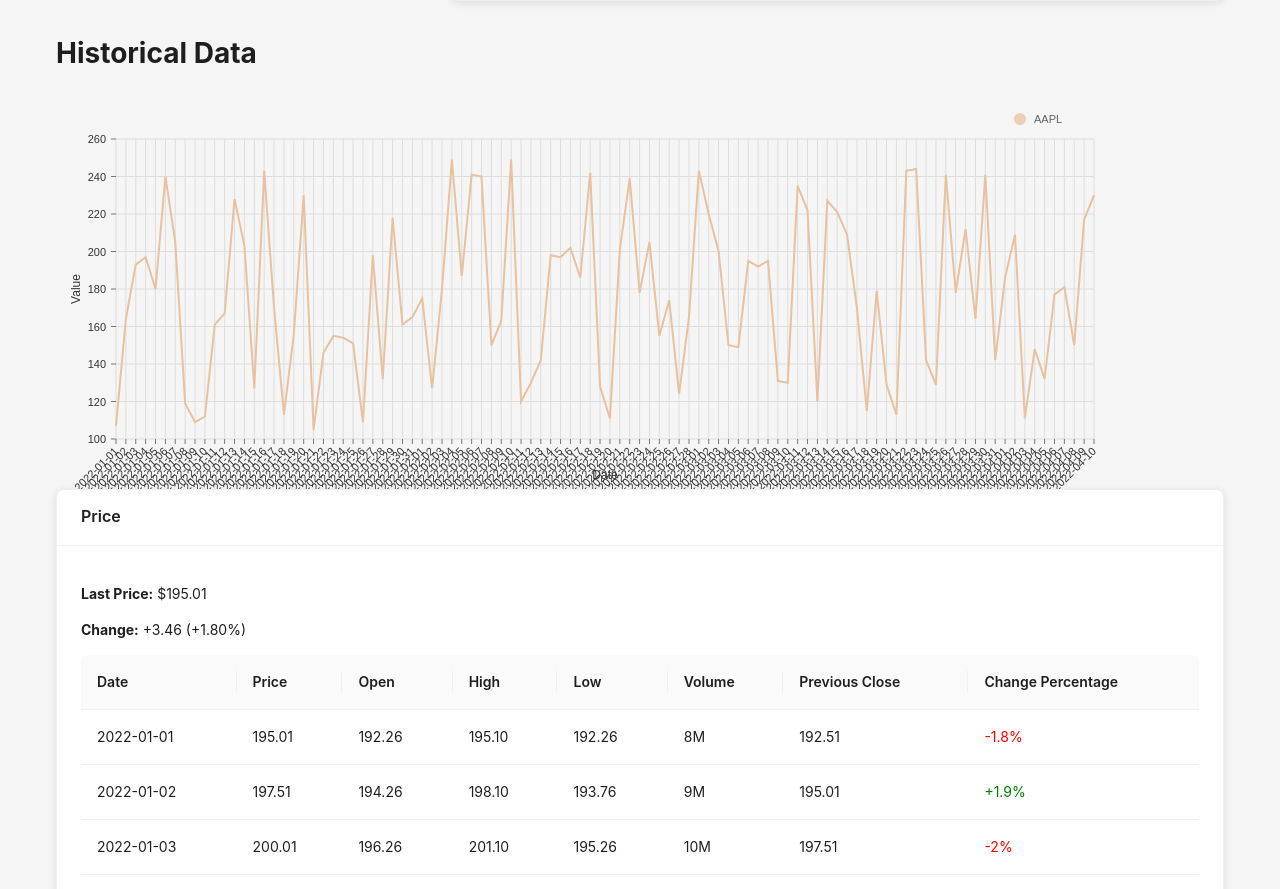
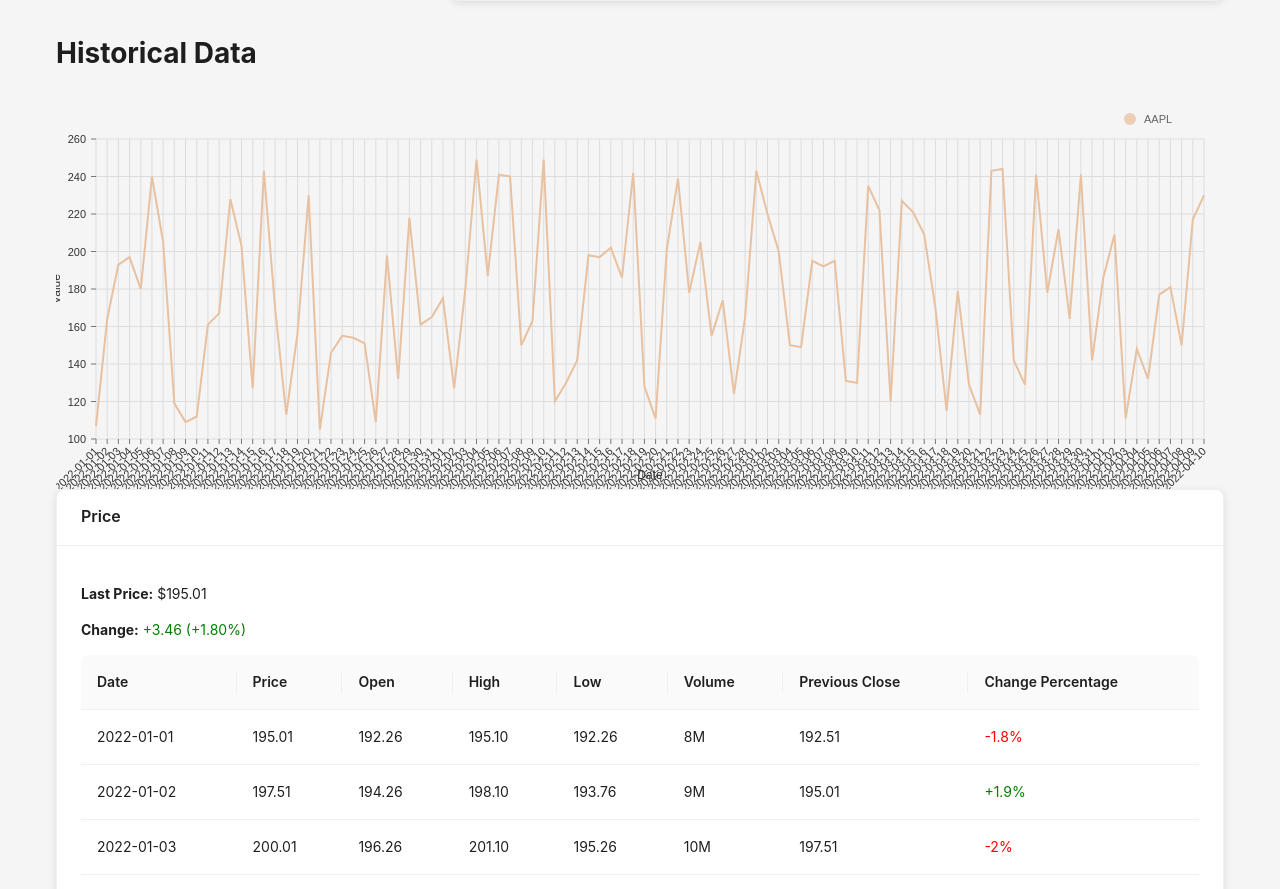
Before and after one commit to yasirshabbir44/reactjs-investing-portfolio, a React (Create React App) app: page / in a window 1280 px wide. Shown: the part 891-1780 px from the top of the page. Built offline with nearby package versions, Linux system fonts and the light colour scheme; sample sign-in values are in the browser's storage.

Commit message:
UI Tweaks fixes of chart

```diff
--- a/src/components/home/chart/StockChart.js
+++ b/src/components/home/chart/StockChart.js
@@ -94,7 +94,7 @@ const StockChart = ({ data }) => {
 
         <ResponsiveLine
             data={data}
-            margin={{ top: 50, right: 130, bottom: 50, left: 60 }}
+            margin={{ top: 50, right: 20, bottom: 50, left: 40 }}
             xScale={{ type: 'point' }}
             yScale={{ type: 'linear', min: 'auto', max: 'auto', stacked: true, reverse: false }}
             axisTop={null}
--- a/src/components/home/section/PriceSection.js
+++ b/src/components/home/section/PriceSection.js
@@ -10,7 +10,7 @@ const PriceSection = () => {
         <strong>Last Price:</strong> $195.01
       </p>
       <p>
-        <strong>Change:</strong> +3.46 (+1.80%)
+          <strong>Change:</strong> <span style={{ color: 'green'}}>+3.46 (+1.80%)</span>
       </p>
       <HistoricalDataSection />
     </CustomCard>
```
